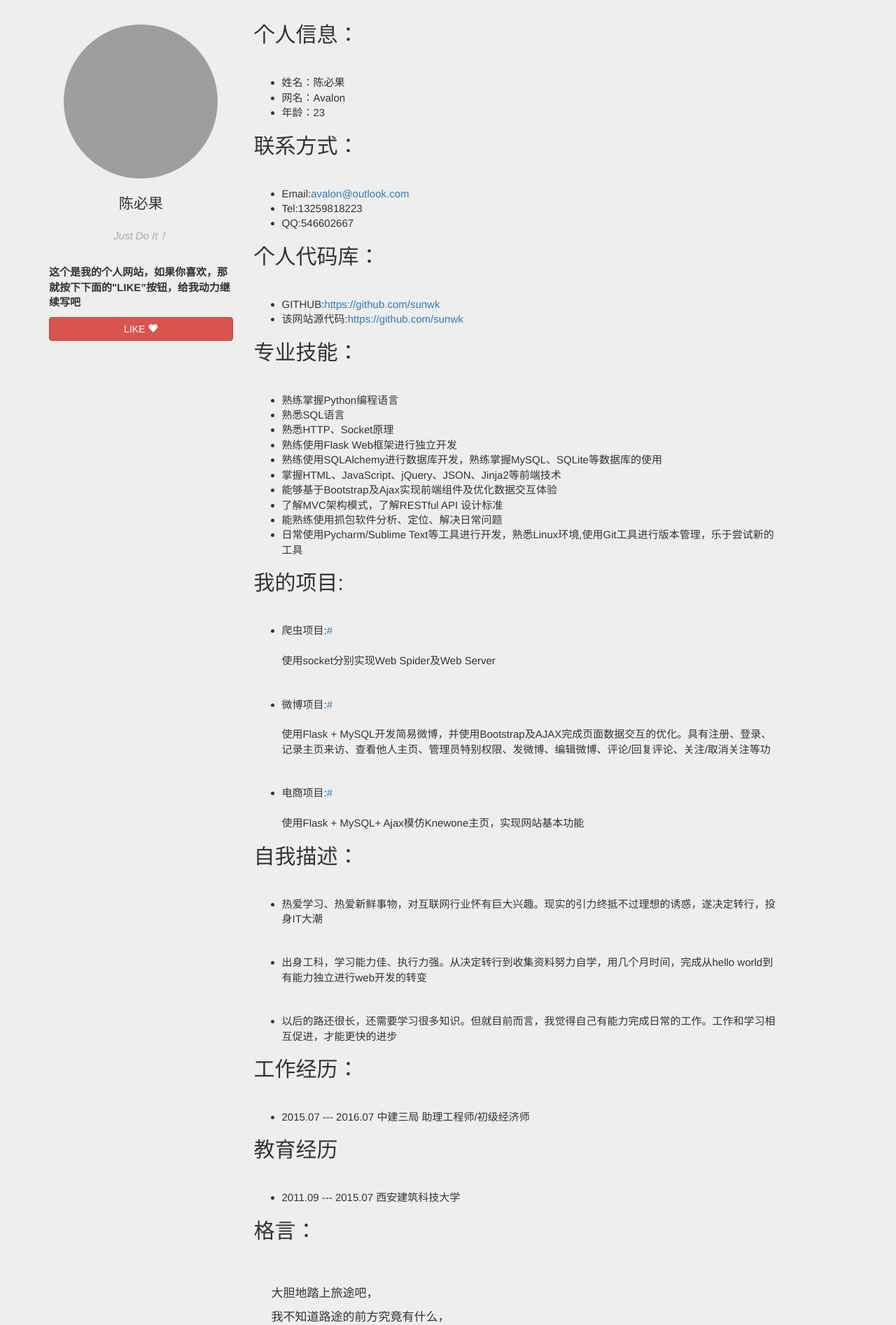
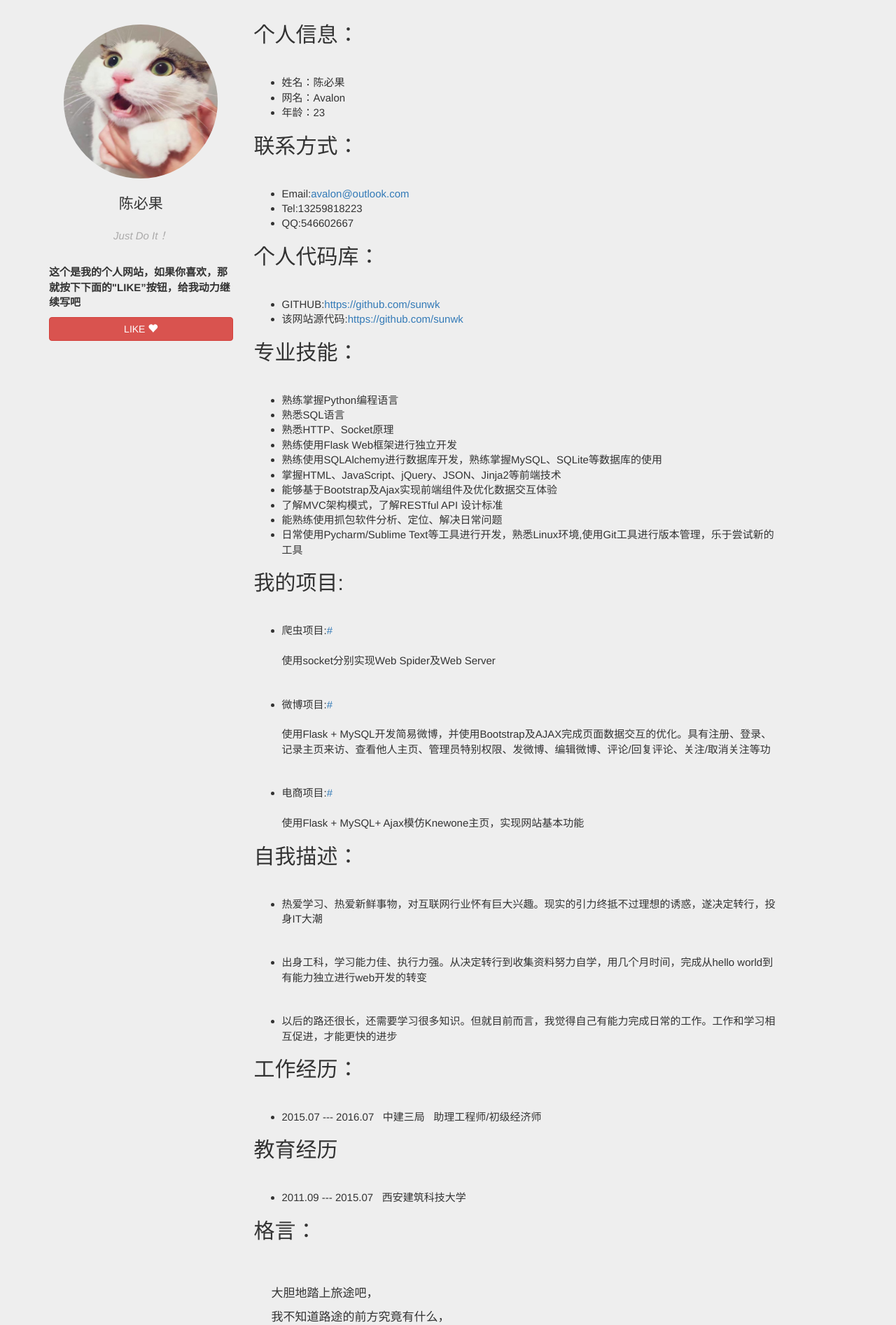
Before and after one commit to sunwk/my_blog, a Flask app: template templates/aboutme.html in a window 1280 px wide. Shown: the part 51-1944 px from the top of the page at 70% size. Run offline with Flask 2, Linux system fonts and the light colour scheme; the template is opened without the code that fills it, so the values that code supplies are empty; some libraries are stand-ins or nearby versions; grey boxes are pictures that could not be loaded.

Commit message:
翻页bug暴露加最终解决

```diff
--- a/app.py
+++ b/app.py
@@ -126,6 +126,7 @@ def blogs_api(user_id):
     # 缩略页显示二百个字符
     for blog in arg['blogs']:
         blog['content'] = blog['content'][:200]
+    log('!!!!!!!!!!!!!!!!!!!', arg)
     return jsonify(arg)
 
 
--- a/templates/aboutme.html
+++ b/templates/aboutme.html
@@ -95,7 +95,7 @@
                         <div class="col-md-3">
                             <br>
 
-                            <div align="center"><img src="http://7xlen8.com1.z0.glb.clouddn.com/avatar.jpg"
+                            <div align="center"><img src="{{ url_for('static', filename='img/03.jpg') }}"
                                                      style="height:220px;width:220px;border-radius:110px;display:block;text-align:center"
                                                      align="center"></div>
                             <br>
@@ -173,13 +173,13 @@
                             <h3>工作经历：</h3>
                             <hr>
                             <ul>
-                                <li>2015.07 --- 2016.07   中建三局      助理工程师/初级经济师</li>
+                                <li>2015.07 --- 2016.07&nbsp&nbsp&nbsp中建三局&nbsp&nbsp&nbsp助理工程师/初级经济师</li>
                             </ul>
 
                             <h3>教育经历</h3>
                             <hr>
                             <ul>
-                                <li>2011.09 --- 2015.07   西安建筑科技大学</li>
+                                <li>2011.09 --- 2015.07  &nbsp&nbsp西安建筑科技大学</li>
                             </ul>
 
                             <h3>格言：</h3>
@@ -278,8 +278,8 @@
                 <div>
                     <h5 style="margin-bottom:15px;margin-left:18px;"><strong>CONTACT ME</strong></h5>
                     <ul>
-                        <li><a href="#"><span class="glyphicon glyphicon-user" aria-hidden="true"></span> &nbsp
-                            WECHAT</a></li>
+                        <li><a href="#"><span class="glyphicon glyphicon-user" aria-hidden="true"></span>&nbsp
+                            QQ</a></li>
 {#                        <li><a href="http://weibo.com/2277966967/profile"><span class="glyphicon glyphicon-piggy-bank"#}
 {#                                                                                aria-hidden="true"></span> &nbsp WEIBO#}
 {#                        </li>#}
```
Also changed, not shown: templates/index.html (+4 -4 lines), static/img/03.jpg (added).
